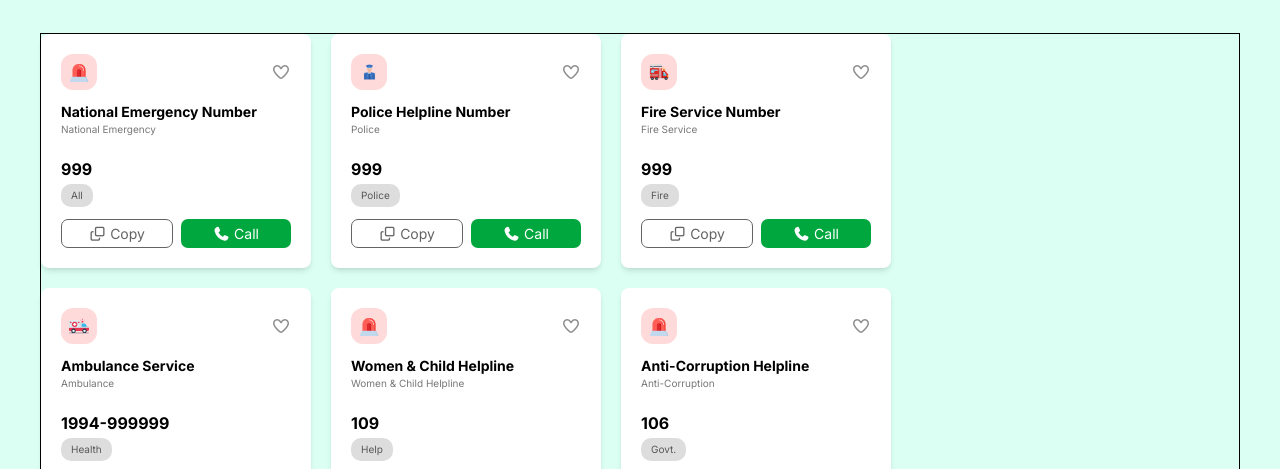
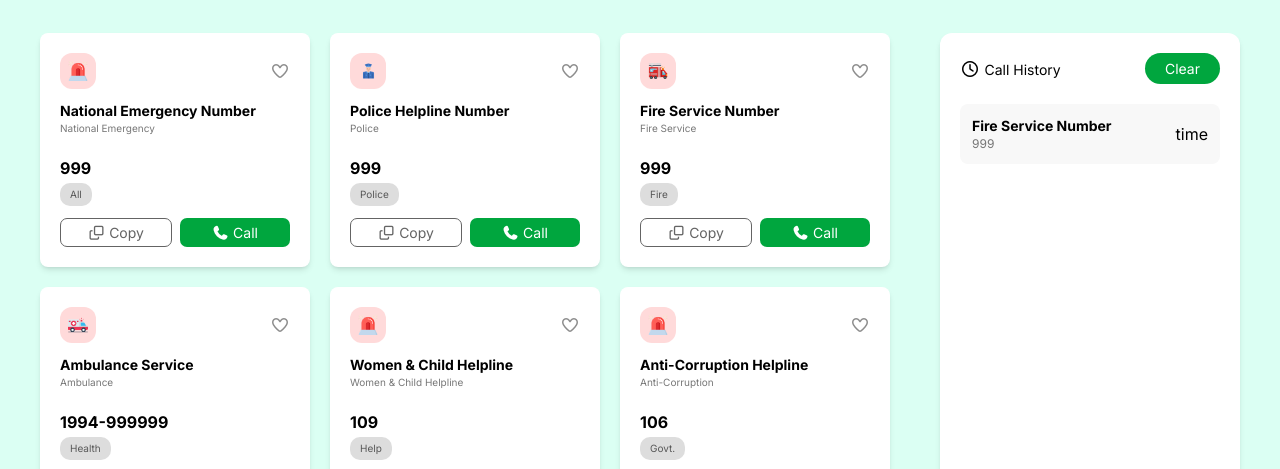
Before and after one commit to Riadul-Islam-551/Emergency-hotline, a plain HTML site: page index.html in a window 1280 px wide. Shown: the part 327-796 px from the top of the page. Drawn offline with nearby package versions, Linux system fonts and the light colour scheme.

Commit message:
implement the call history section

```diff
--- a/index.html
+++ b/index.html
@@ -55,8 +55,8 @@
     <!-- main section starts here !!!  -->
     <main>
         <section class="emergency-number bg-[#dbfff3] w-full py-9">
-            <div class="max-w-[1200px] mx-auto border">
-                <div class="grid grid-cols-3 gap-5 max-w-[850px]">
+            <div class="max-w-[1200px] mx-auto  flex justify-between">
+                <div class="emergrncy-card grid grid-cols-3 gap-5 max-w-[850px]">
                     <div class="card w-[270px] p-5 bg-white shadow-md rounded-lg">
                         <div class="flex justify-between items-center mb-3">
                             <div class="card-logo-bg inline-block p-2 rounded-xl">
@@ -292,7 +292,26 @@
                         </div>
                     </div>
                 </div>
+                <div class="history-section bg-white w-[300px] rounded-xl shadow-md p-5">
+                    <div class="flex justify-between items-center">
+                        <div class="">
+                            <i class="fa-regular fa-clock"></i>
+                            <h1 class="inline-block text-sm">Call History</h1>
+                        </div>
+                        <button class="uni-button">Clear</button>
+                    </div>
+                    <div class="flex justify-between items-center mt-5 p-3 bg-[#f8f8f8] rounded-lg">
+                        <div class="">
+                            <h1 class="font-bold text-sm">Fire Service Number</h1>
+                            <p class="text-[#777777] text-xs">999</p>
+                        </div>
+                        <div>
+                            <p>time</p>
+                        </div>
+                    </div>
+                </div>
             </div>
+
 
 
         </section>
--- a/main.css
+++ b/main.css
@@ -69,5 +69,5 @@ body {
 }
 
 .hi {
-    color: #dbfff3;
+    color: #f8f8f8;
 }
```
